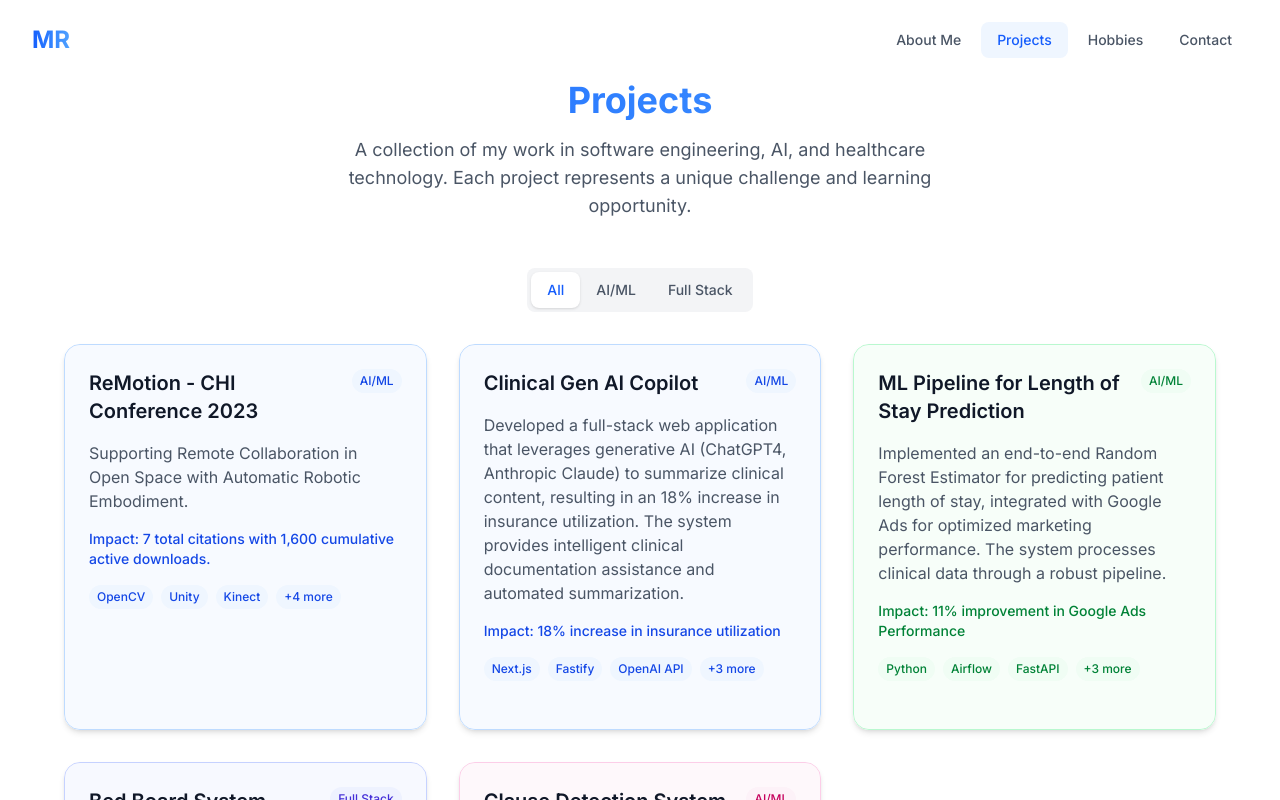
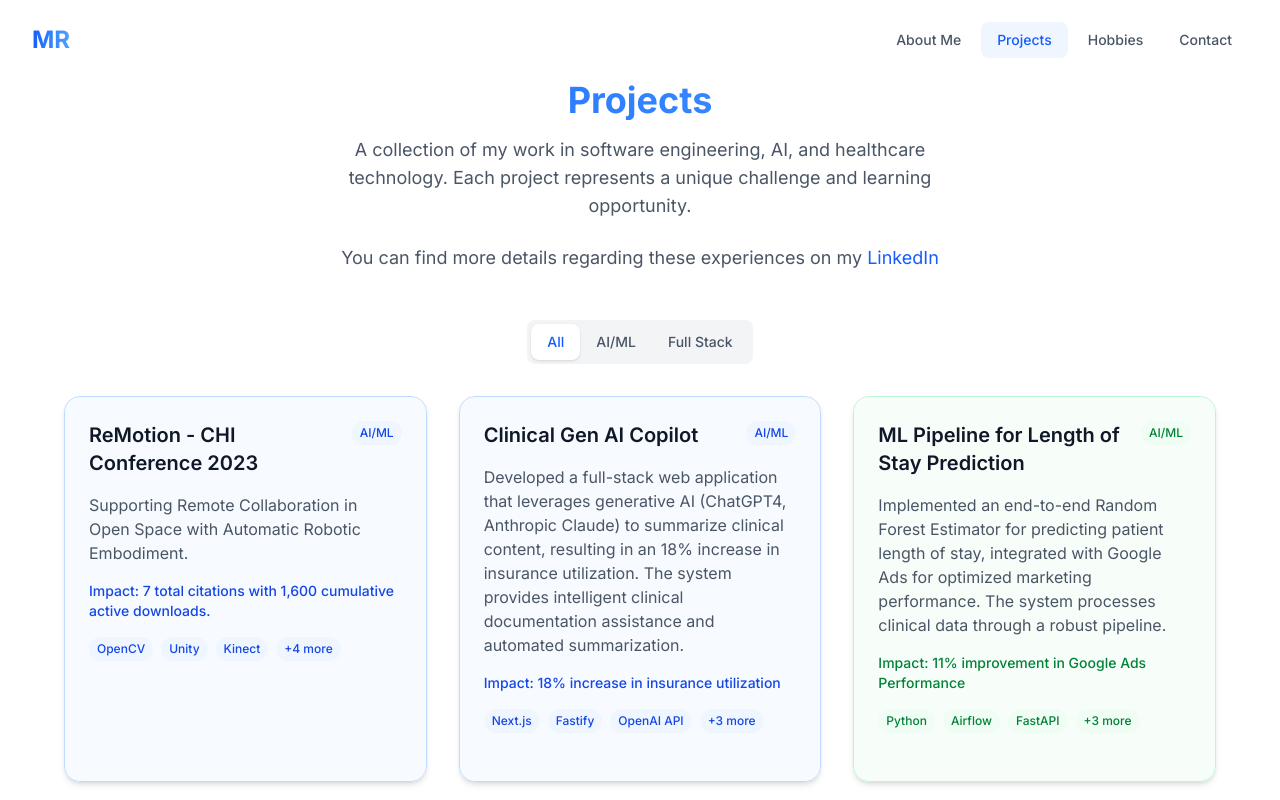
Before and after one commit to michael-russo-eng/portfolio, a Next.js app in the folder client/: page /projects in a window 1280 px wide. Shown: the top 800 px of the page. Built offline with nearby package versions, Linux system fonts and the light colour scheme.

Commit message:
add linkedin link to projects

```diff
--- a/client/src/app/projects/page.tsx
+++ b/client/src/app/projects/page.tsx
@@ -61,6 +61,17 @@ export default function Projects() {
           <p className="text-gray-600 text-lg max-w-2xl mx-auto">
             A collection of my work in software engineering, AI, and healthcare technology.
             Each project represents a unique challenge and learning opportunity.
+          </p> <br/>
+          <p className="text-gray-600 text-lg max-w-2xl mx-auto">
+            You can find more details regarding these experiences on my{' '}
+            <a
+              href="https://www.linkedin.com/in/mikerusso3/"
+              target="_blank"
+              rel="noopener noreferrer"
+              className="text-blue-600 hover:text-blue-500 transition-colors"
+            >
+              LinkedIn
+            </a>
           </p>
         </motion.div>
 
```
